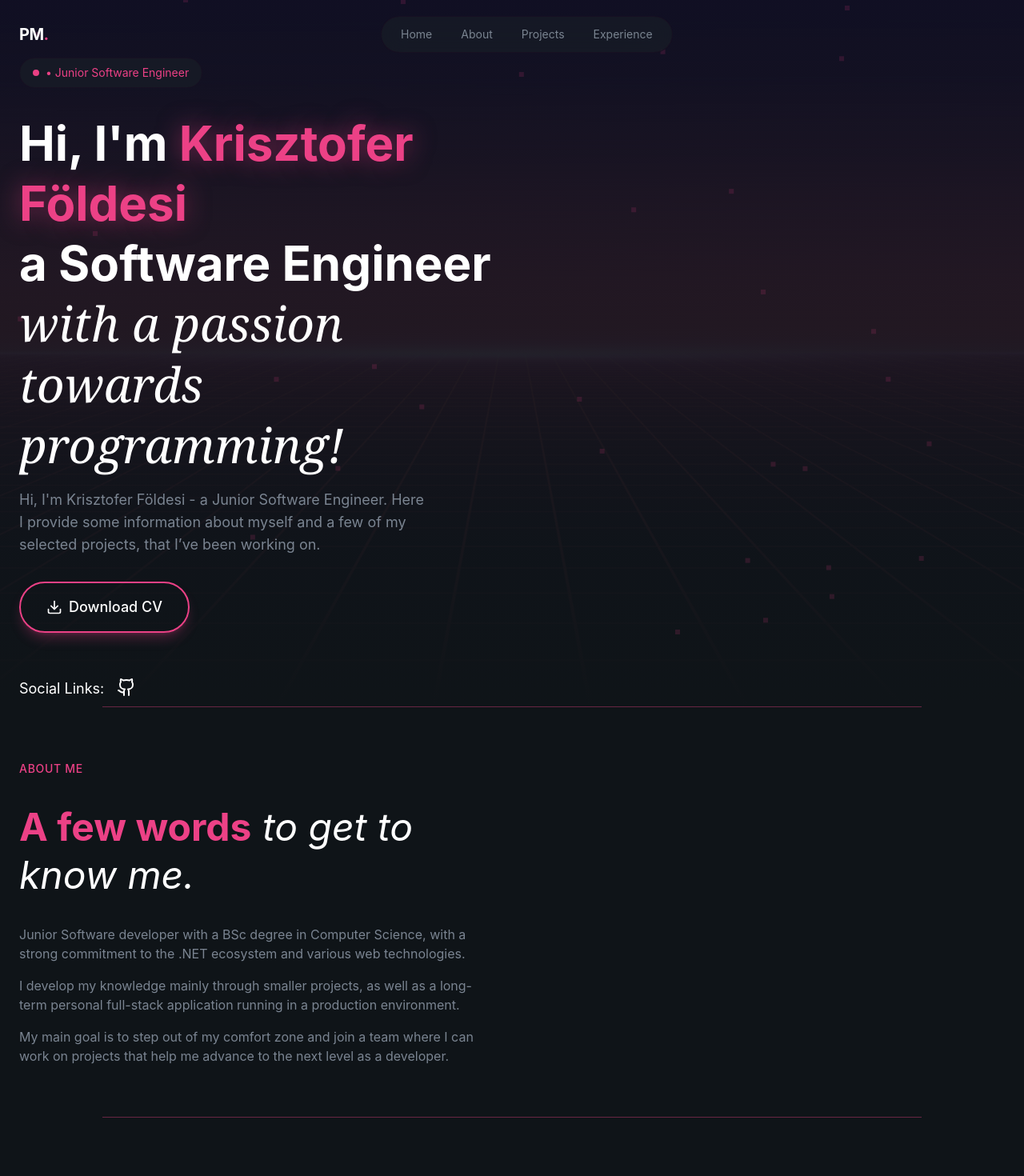
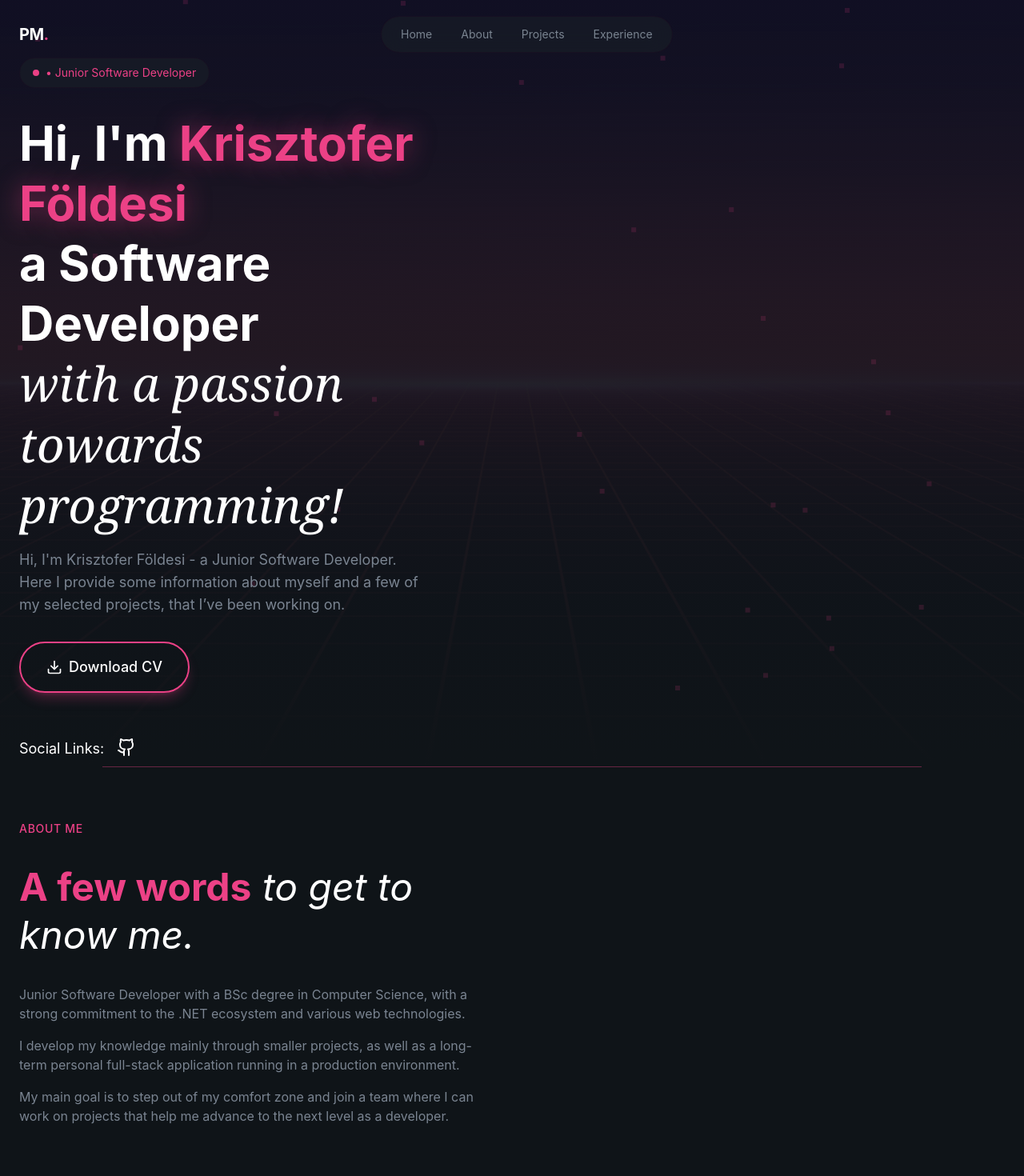
Before and after one commit to SonXeeZ/FK_Portfolio, a React (Vite) app: page / in a window 1280 px wide. Shown: the top 1470 px of the page at 80% size. Built offline with nearby package versions, Linux system fonts and the light colour scheme.

Commit message:
Fixed some typos

```diff
--- a/src/sections/About.jsx
+++ b/src/sections/About.jsx
@@ -22,7 +22,7 @@ const About = () => {
 
             <div className='space-y-4 text-muted-foreground animate-fade-in animation-delay-200'>
               <p>
-                Junior Software developer with a BSc degree in Computer Science, with a strong commitment to the .NET ecosystem and various web technologies.
+                Junior Software Developer with a BSc degree in Computer Science, with a strong commitment to the .NET ecosystem and various web technologies.
               </p>
               <p>
                 I develop my knowledge mainly through smaller projects, as well as a long-term personal full-stack application running in a production environment.
--- a/src/sections/Hero.jsx
+++ b/src/sections/Hero.jsx
@@ -39,7 +39,7 @@ const Hero = () => {
           <div className='animate-fade-in'>
             <span className='inline-flex items-center gap-2 px-4 py-2 rounded-full glass text-sm text-primary'>
               <span className='w-2 h-2 bg-primary rounded-full animate-pulse'/>
-              • Junior Software Engineer
+              • Junior Software Developer
             </span>
           </div>
 
@@ -48,7 +48,7 @@ const Hero = () => {
             <h1 className='text-4xl md:text-6xl font-bold leading-tight animate-fade-in animation-delay-100'>
               Hi, I'm <span className='text-primary glow-text'> Krisztofer Földesi</span>
               <br />
-              a Software Engineer
+              a Software Developer
               <br />
 
               <span className='font-serif italic font-normal text-white'>
@@ -57,7 +57,7 @@ const Hero = () => {
             </h1>
 
             <p className='text-lg text-muted-foreground max-w-lg animate-fade-in animation-delay-200'>
-              Hi, I'm Krisztofer Földesi - a Junior Software Engineer. Here I provide some information about myself and a few of my selected projects, that I’ve been working on.
+              Hi, I'm Krisztofer Földesi - a Junior Software Developer. Here I provide some information about myself and a few of my selected projects, that I’ve been working on.
             </p>
           </div>
           {/*Ctas */}
```
